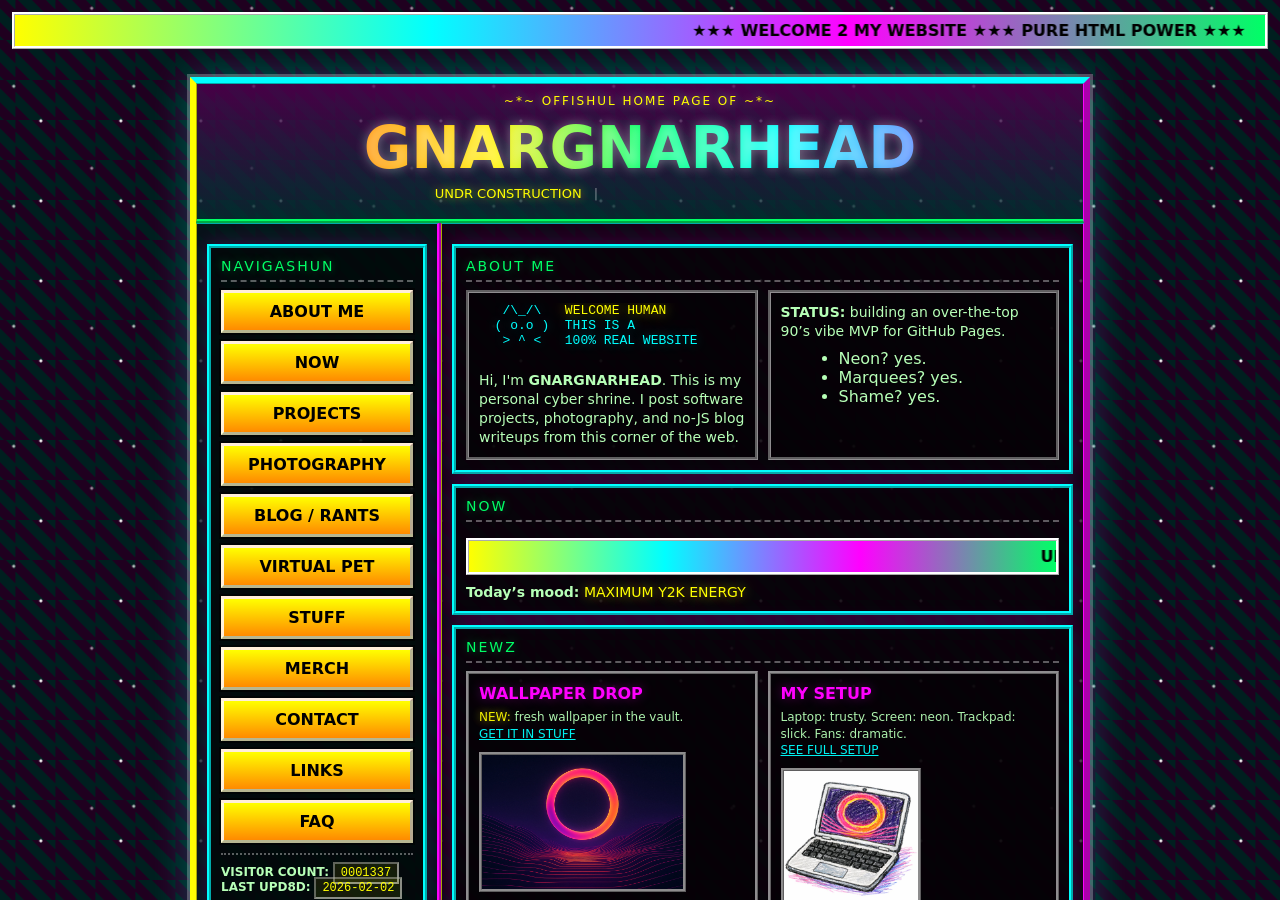
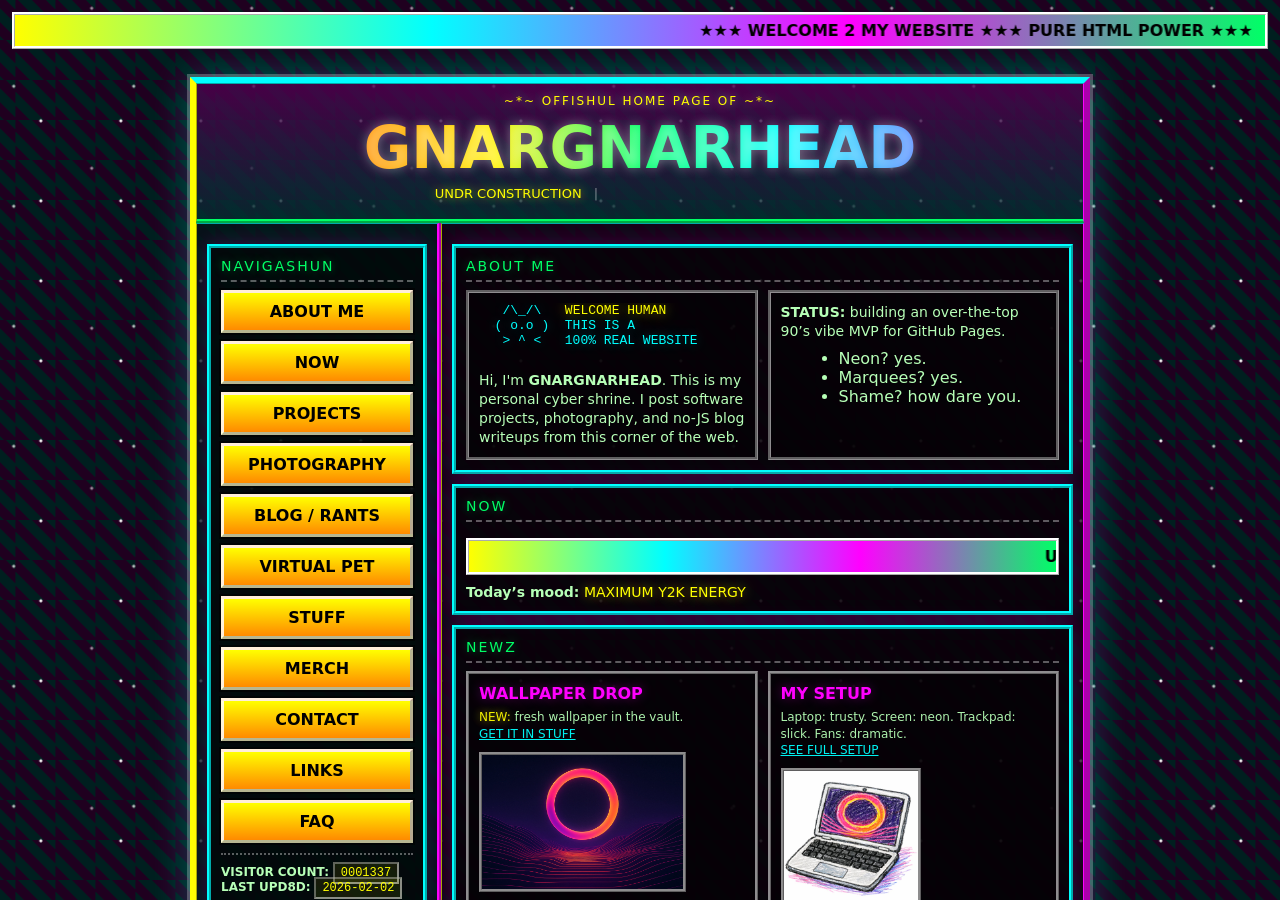
Before and after one commit to GnarGnarHead/GNARGNARHEAD.github.io, a Jekyll site: the page built from index.html, in a window 1280 px wide and 900 px high. Built offline with Jekyll 4.4.1, drawn with Linux system fonts in a browser that asks for light colours.

Commit message:
Update homepage shame line copy

```diff
--- a/index.html
+++ b/index.html
@@ -104,7 +104,7 @@ description: Personal website with open-source projects, photography, and blog p
                 <ul class="list">
                   <li>Neon? yes.</li>
                   <li>Marquees? yes.</li>
-                  <li>Shame? yes.</li>
+                  <li>Shame? how dare you.</li>
                 </ul>
               </div>
             </div>
```
